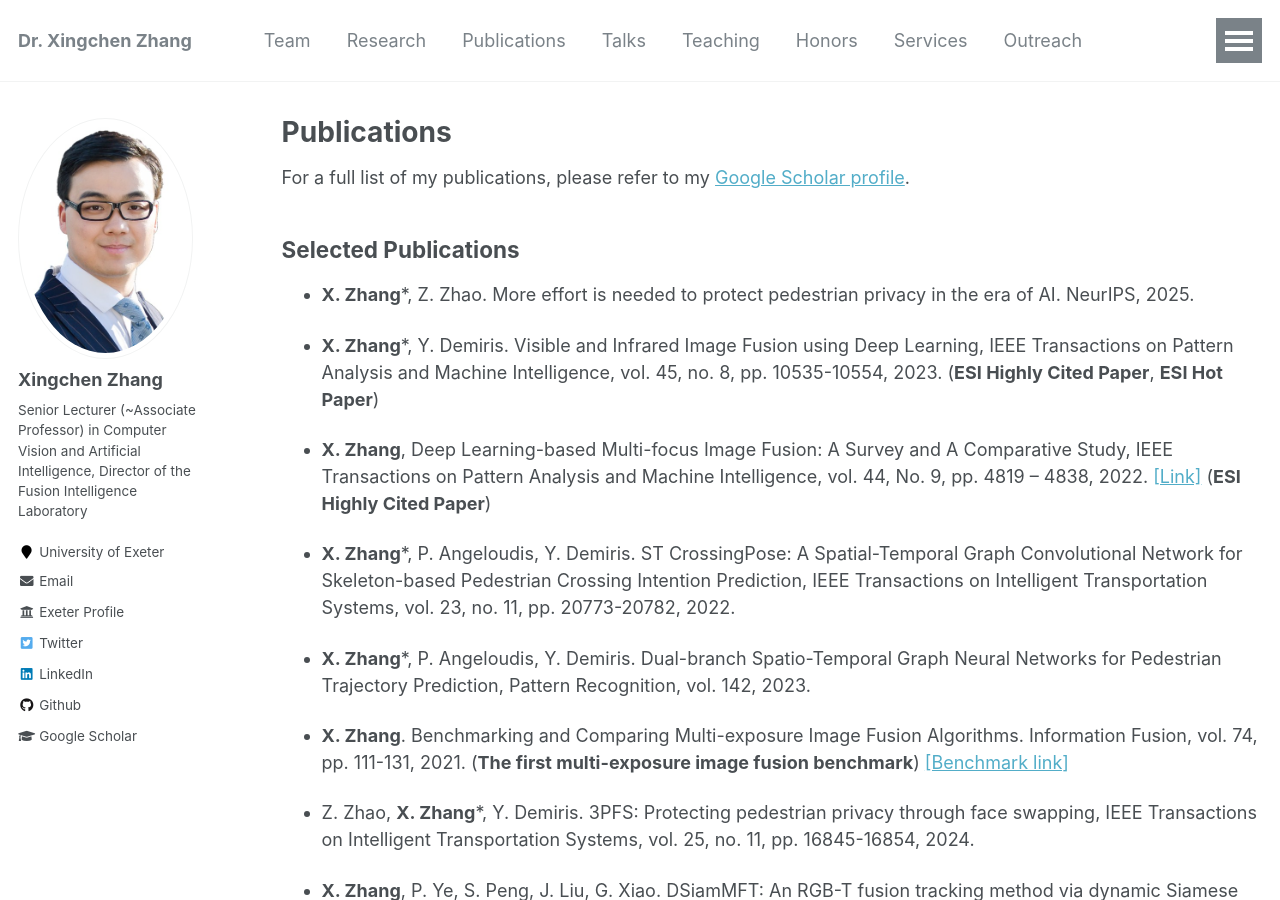
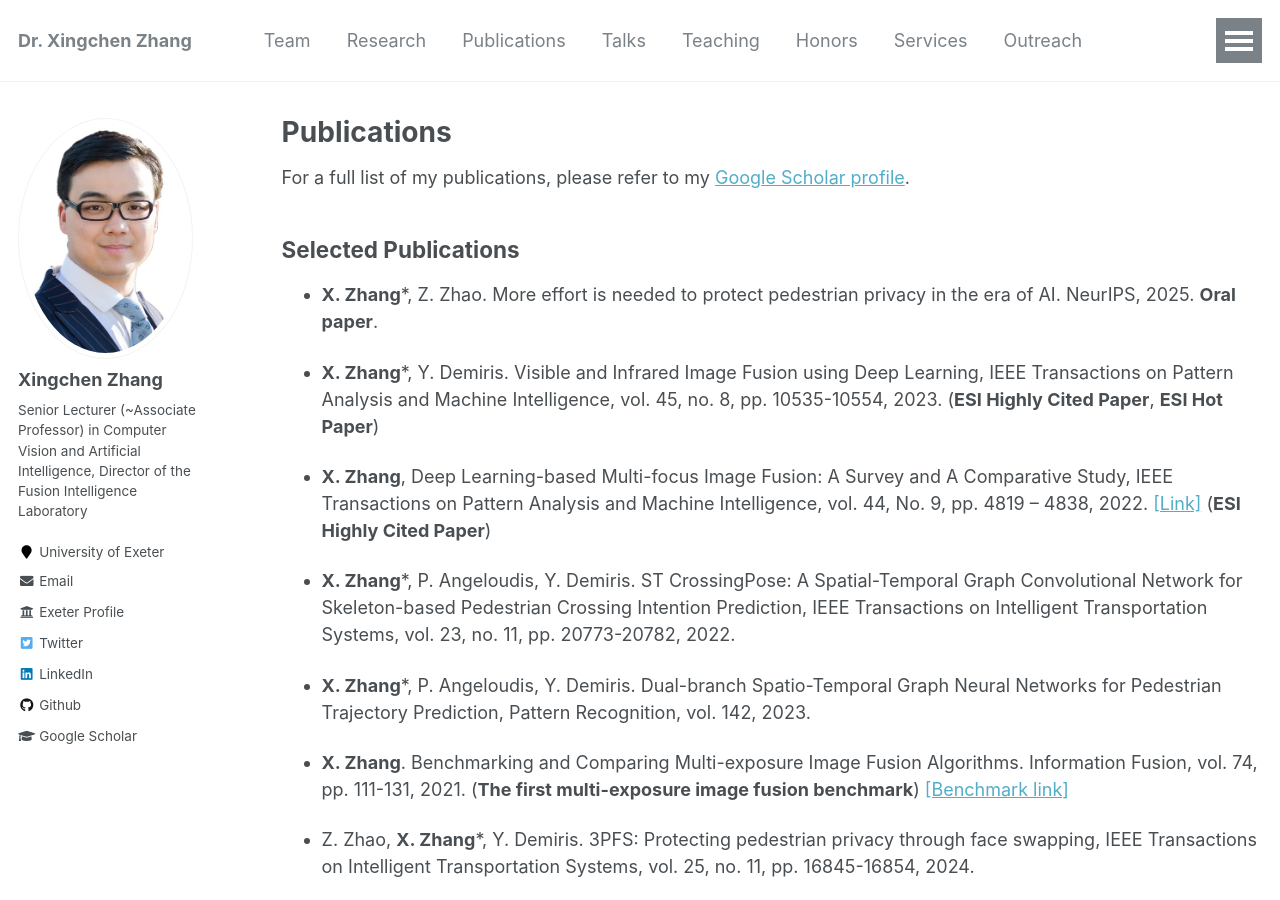
Before and after one commit to xingchenzhang/xingchenzhang.github.io, a Jekyll site: the page built from _pages/publications.md, in a window 1280 px wide and 900 px high. Built offline with Jekyll 4.4.1, drawn with Linux system fonts in a browser that asks for light colours.

Commit message:
update NeurIPS oral paper

```diff
--- a/_pages/publications.md
+++ b/_pages/publications.md
@@ -11,7 +11,7 @@ For a full list of my publications, please refer to my [Google Scholar profile](
 Selected Publications
 ------------------
 
-- **X. Zhang***, Z. Zhao. More effort is needed to protect pedestrian privacy in the era of AI. NeurIPS, 2025.
+- **X. Zhang***, Z. Zhao. More effort is needed to protect pedestrian privacy in the era of AI. NeurIPS, 2025. **Oral paper**.
 
 - **X. Zhang***, Y. Demiris. Visible and Infrared Image Fusion using Deep Learning, IEEE Transactions on Pattern Analysis and Machine Intelligence, vol. 45, no. 8, pp. 10535-10554, 2023. (**ESI Highly Cited Paper**, **ESI Hot Paper**)
 
```
Also changed, not shown: _pages/about.md (+1 -1 lines).
